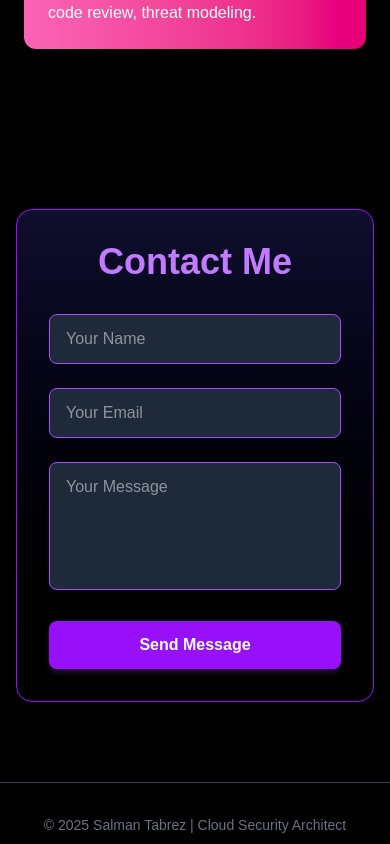
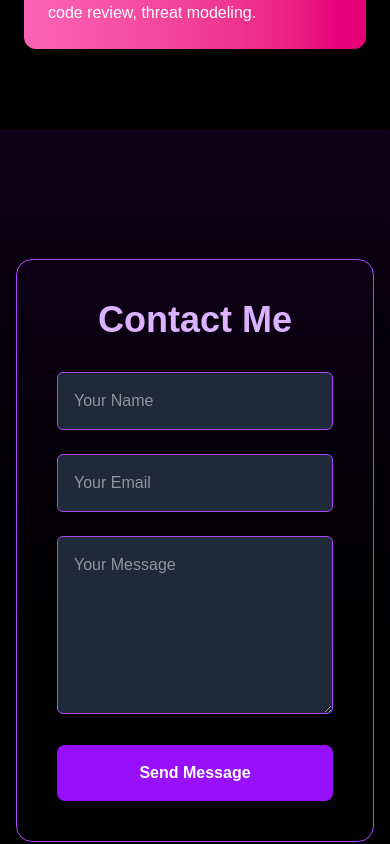
Before and after one commit to salman8160/salman-next-portfolio, a Next.js app: page / in a window 390 px wide. Shown: the part 5380-6224 px from the top of the page. Built offline with nearby package versions, Linux system fonts and the light colour scheme.

Commit message:
Add EmailJS auto-reply and admin notification logic

```diff
--- a/src/components/Contact.tsx
+++ b/src/components/Contact.tsx
@@ -1,87 +1,96 @@
-"use client";
+'use client';
+import React, { useState } from 'react';
+import emailjs from '@emailjs/browser';
 
-import { useState } from "react";
-import emailjs from "@emailjs/browser";
-import { motion } from "framer-motion";
+const Contact = () => {
+  const [formData, setFormData] = useState({
+    from_name: '',
+    from_email: '',
+    message: ''
+  });
 
-const SERVICE_ID = "service_aai4rps";
-const TEMPLATE_ID = "template_4u4u9xx";
-const PUBLIC_KEY = "xWl4GtsmkrGhAFBCj";
+  const [status, setStatus] = useState<'idle' | 'success' | 'error'>('idle');
 
-export default function Contact() {
-  const [name, setName] = useState("");
-  const [email, setEmail] = useState("");
-  const [message, setMessage] = useState("");
-  const [success, setSuccess] = useState(false);
-  const [error, setError] = useState(false);
+  const handleChange = (e: React.ChangeEvent<HTMLInputElement | HTMLTextAreaElement>) => {
+    setFormData({ ...formData, [e.target.name]: e.target.value });
+  };
 
   const handleSubmit = async (e: React.FormEvent) => {
     e.preventDefault();
-    setSuccess(false);
-    setError(false);
+    setStatus('idle');
 
-    const templateParams = {
-      from_name: name,
-      from_email: email,
-      message,
-    };
+    const serviceID = 'service_aai4rps';
+    const notifyTemplateID = 'template_4u4u9xx'; // To YOU
+    const autoReplyTemplateID = 'template_w504cfh'; // To USER
+    const publicKey = 'xWl4GtsmkrGhAFBCj';
 
     try {
-      await emailjs.send(SERVICE_ID, TEMPLATE_ID, templateParams, PUBLIC_KEY);
-      setSuccess(true);
-      setName("");
-      setEmail("");
-      setMessage("");
-    } catch {
-      setError(true);
+      // Send message to YOU
+      await emailjs.send(serviceID, notifyTemplateID, formData, publicKey);
+
+      // Auto-reply to USER
+      await emailjs.send(serviceID, autoReplyTemplateID, formData, publicKey);
+
+      setFormData({ from_name: '', from_email: '', message: '' });
+      setStatus('success');
+    } catch (error) {
+      console.error('EmailJS Error:', error);
+      setStatus('error');
     }
   };
 
   return (
-    <section id="contact" className="py-20 px-4 md:px-12 lg:px-32 bg-black text-white">
-      <motion.div
-        className="w-full max-w-6xl mx-auto bg-gradient-to-b from-[#0f0f2e] to-black border border-purple-600 p-8 rounded-2xl shadow-xl"
-        initial={{ opacity: 0, y: 50 }}
-        animate={{ opacity: 1, y: 0 }}
-        transition={{ duration: 0.6, ease: "easeOut" }}
-      >
-        <h2 className="text-4xl md:text-5xl font-bold text-center text-purple-400 mb-8">Contact Me</h2>
-        <form onSubmit={handleSubmit} className="space-y-6">
-          <div className="flex flex-col md:flex-row gap-6">
+    <div className="flex justify-center items-center min-h-screen bg-gradient-to-b from-[#0f0017] to-black px-4">
+      <form onSubmit={handleSubmit} className="w-full max-w-4xl p-10 border border-purple-500 rounded-2xl bg-gradient-to-b from-[#0f0017] to-black shadow-lg">
+        <h2 className="text-4xl font-bold text-center mb-8 text-purple-300">Contact Me</h2>
+
+        <div className="grid grid-cols-1 md:grid-cols-2 gap-6 mb-6">
           <input
             type="text"
+            name="from_name"
             placeholder="Your Name"
-              value={name}
-              onChange={(e) => setName(e.target.value)}
+            value={formData.from_name}
+            onChange={handleChange}
             required
-              className="flex-1 bg-gray-800 text-white px-4 py-3 rounded-lg border border-purple-500 focus:outline-none focus:ring-2 focus:ring-purple-500"
+            className="p-4 rounded-md border border-purple-500 bg-gray-800 text-white focus:outline-none focus:ring-2 focus:ring-purple-400"
           />
           <input
             type="email"
+            name="from_email"
             placeholder="Your Email"
-              value={email}
-              onChange={(e) => setEmail(e.target.value)}
+            value={formData.from_email}
+            onChange={handleChange}
             required
-              className="flex-1 bg-gray-800 text-white px-4 py-3 rounded-lg border border-purple-500 focus:outline-none focus:ring-2 focus:ring-purple-500"
+            className="p-4 rounded-md border border-purple-500 bg-gray-800 text-white focus:outline-none focus:ring-2 focus:ring-purple-400"
           />
         </div>
+
         <textarea
+          name="message"
+          rows={6}
           placeholder="Your Message"
-            value={message}
-            onChange={(e) => setMessage(e.target.value)}
+          value={formData.message}
+          onChange={handleChange}
           required
-            className="w-full h-32 bg-gray-800 text-white px-4 py-3 rounded-lg border border-purple-500 focus:outline-none focus:ring-2 focus:ring-purple-500 resize-none"
+          className="w-full p-4 rounded-md border border-purple-500 bg-gray-800 text-white focus:outline-none focus:ring-2 focus:ring-purple-400 mb-6"
         />
+
         <button
           type="submit"
-            className="w-full py-3 bg-purple-600 hover:bg-purple-700 text-white font-semibold rounded-lg transition duration-300 shadow-md shadow-purple-500/20"
+          className="w-full py-4 bg-purple-600 hover:bg-purple-700 transition-colors text-white font-bold rounded-lg shadow-md"
         >
           Send Message
         </button>
-          {success && <p className="text-green-400 text-center mt-2">Message sent successfully!</p>}
-          {error && <p className="text-red-500 text-center mt-2">Failed to send message. Please try again.</p>}
+
+        {status === 'success' && (
+          <p className="text-green-400 text-center mt-4">Message sent successfully!</p>
+        )}
+        {status === 'error' && (
+          <p className="text-red-500 text-center mt-4">Failed to send message. Please try again.</p>
+        )}
       </form>
-      </motion.div>
-    </section>
+    </div>
   );
-}
+};
+
+export default Contact;
```
Lines whose indentation alone changed are shown as unchanged.
